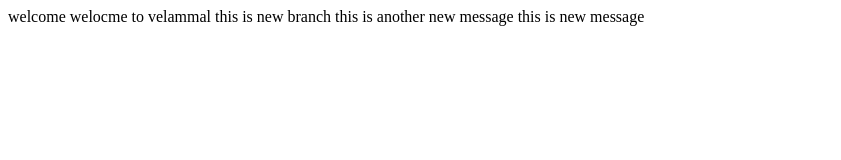
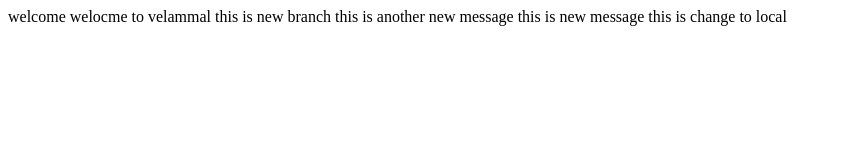
Before and after one commit to viji1507/vijirepo, a plain HTML site: page index.html in a window 1280 px wide. Shown: the whole page, without its empty margins (0-841 px from the left). Drawn offline with Linux system fonts and the light colour scheme.

Commit message:
updated local

```diff
--- a/index.html
+++ b/index.html
@@ -5,5 +5,6 @@
 this is new branch
   this is another new message
       this is new message
+         this is change to local
 </head>
 </html>
```
